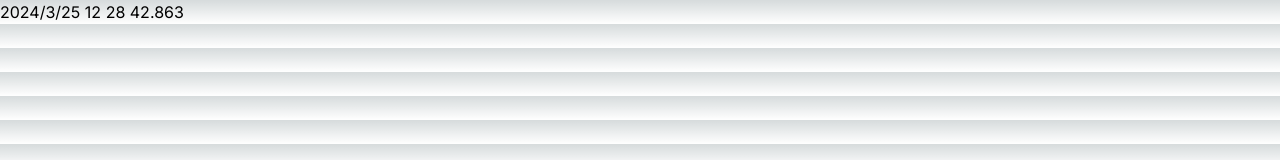
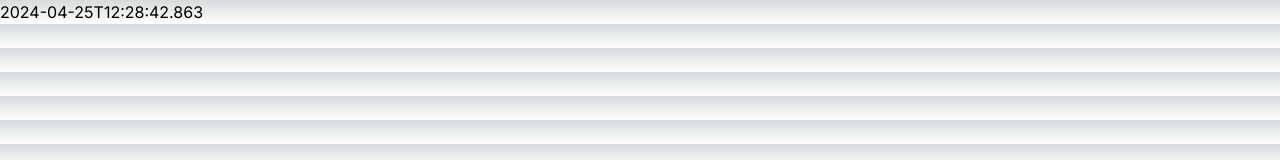
Before and after one commit to zeek0x/simple-web-tools, a Next.js app: page / in a window 1280 px wide. Shown: the top 160 px of the page. Built offline with nearby package versions, Linux system fonts and the light colour scheme.

Commit message:
Fix time format

```diff
--- a/app/page.tsx
+++ b/app/page.tsx
@@ -19,11 +19,11 @@ export default function Home() {
 
 const format = (date: Date): string => {
   const yyyy = date.getFullYear();
-  const mm = date.getMonth();
-  const dd = date.getDate();
-  const HH = date.getHours();
-  const MM = date.getMinutes();
-  const ss = date.getSeconds();
-  const SSS = date.getMilliseconds();
-  return `${yyyy}/${mm}/${dd} ${HH} ${MM} ${ss}.${SSS}`;
+  const mm = ("0" + (date.getMonth() + 1)).slice(-2);
+  const dd = ("0" + date.getDate()).slice(-2);
+  const HH = ("0" + date.getHours()).slice(-2);
+  const MM = ("0" + date.getMinutes()).slice(-2);
+  const ss = ("0" + date.getSeconds()).slice(-2);
+  const SSS = ("00" + date.getMilliseconds()).slice(-3);
+  return `${yyyy}-${mm}-${dd}T${HH}:${MM}:${ss}.${SSS}`;
 };
```
